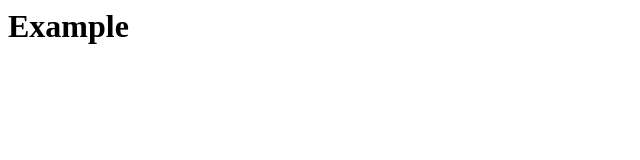
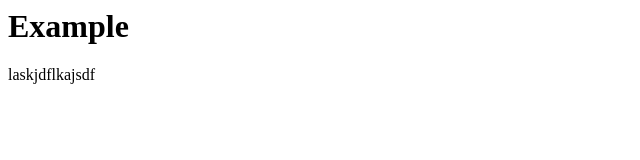
Before and after one commit to impulso/updatable_site, a plain HTML site: page index.html in a window 1280 px wide. Shown: the whole page, without its empty margins (0-640 px from the left). Drawn offline with Linux system fonts and the light colour scheme.

Commit message:
Update index.html

```diff
--- a/index.html
+++ b/index.html
@@ -1 +1,2 @@
 <h1>Example</h1>
+<p>laskjdflkajsdf</p>
```
